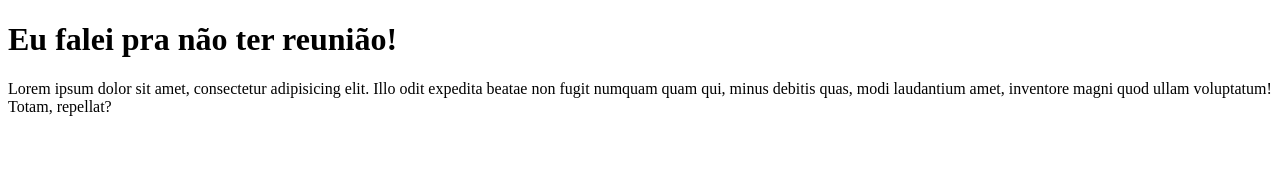
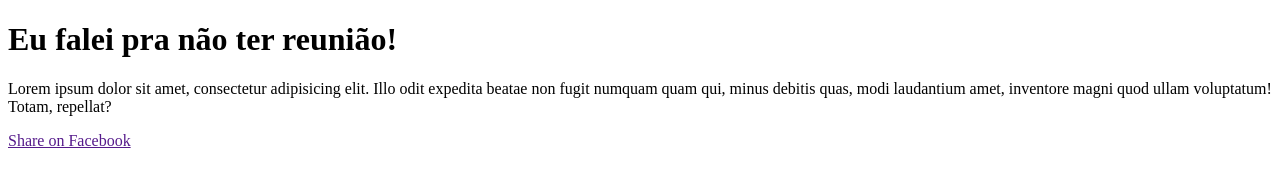
Before and after one commit to rlpereira/fbshare, a plain HTML site: page index.html in a window 1280 px wide. Drawn offline with Linux system fonts and the light colour scheme.

```diff
--- a/index.html
+++ b/index.html
@@ -16,5 +16,6 @@
 	<p>
 		Lorem ipsum dolor sit amet, consectetur adipisicing elit. Illo odit expedita beatae non fugit numquam quam qui, minus debitis quas, modi laudantium amet, inventore magni quod ullam voluptatum! Totam, repellat?
 	</p>
+	<a href="">Share on Facebook</a>
 </body>
 </html>
```
Also changed, not shown: 1 other file.
